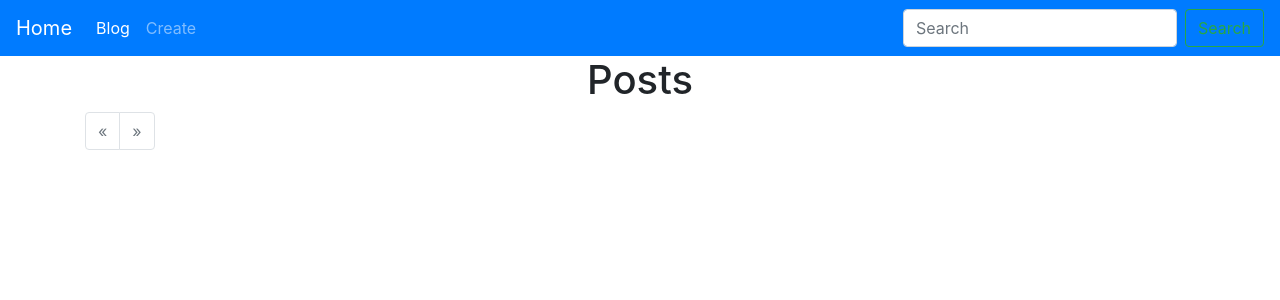
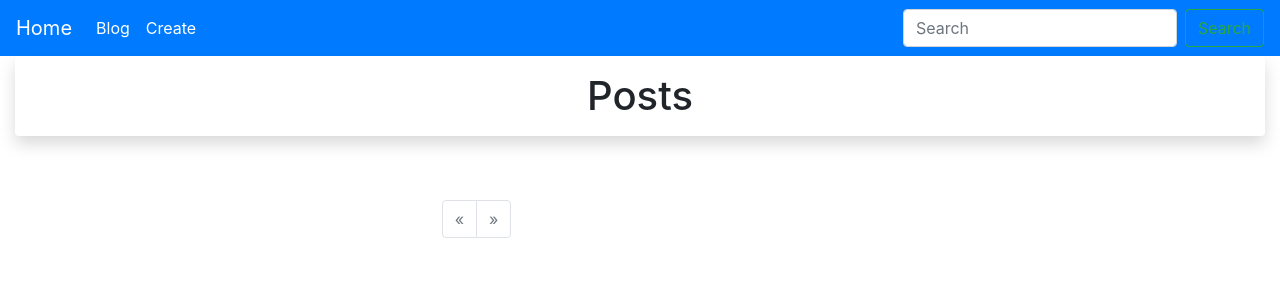
Before and after one commit to porosya80/blog, a Flask app: page /blog/ in a window 1280 px wide. Shown: the top 300 px of the page. Run offline with Flask 2, Linux system fonts and the light colour scheme; data that the repository does not hold is empty; some libraries are stand-ins or nearby versions.

Commit message:
bootstrap fix

```diff
--- a/posts/templates/posts/index.html
+++ b/posts/templates/posts/index.html
@@ -1,22 +1,24 @@
-{% extends 'base.html' %}
+{% extends 'base.html' %} {% block title %} Posts {% endblock %} {% block content_title %} Posts {% endblock %} {% block
+content %}
 
-{% block title %}
-    Posts
-{% endblock %}
 
-{% block content_title %}
-    Posts
-{% endblock %}
 
-{% block content %}
+<div class="list-group">
+
 
     {% for post in pages.items %}
 
     <p>
-           <a href="{{ url_for('posts.post_detail',slug = post.slug) }}">{{ post.title }}</a>
+        <a href="{{ url_for('posts.post_detail',slug = post.slug) }}" class="list-group-item list-group-item-action">{{ post.title }}</a>
     </p>
 
     {% endfor %}
+</div>
+
+
+
+
+
 
 
 <nav>
@@ -32,11 +34,13 @@
                 <span class="sr-only">Previous</span>
             </a>
         </li>
-            {% for page in pages.iter_pages()  %}
+        {% for page in pages.iter_pages() %}
 
         <li class="page-item
     {% if page == pages.page %} active {% endif %}
-                    "><a class="page-link" href="./?page={{ page }}">{{ page }}</a></li>
+    ">
+            <a class="page-link" href="./?page={{ page }}">{{ page }}</a>
+        </li>
 
         {% endfor %}
 
@@ -60,4 +64,6 @@
 </nav>
 
 
+
+
 {% endblock %}
--- a/templates/base.html
+++ b/templates/base.html
@@ -1,33 +1,38 @@
 <!doctype html>
 <html lang="en">
+
 <head>
     <!-- Required meta tags -->
     <meta charset="utf-8">
     <meta name="viewport" content="width=device-width, initial-scale=1, shrink-to-fit=no">
 
     <!-- Bootstrap CSS -->
-    <link rel="stylesheet" href="https://stackpath.bootstrapcdn.com/bootstrap/4.1.1/css/bootstrap.min.css" integrity="sha384-WskhaSGFgHYWDcbwN70/dfYBj47jz9qbsMId/iRN3ewGhXQFZCSftd1LZCfmhktB" crossorigin="anonymous">
+    <link rel="stylesheet" href="https://stackpath.bootstrapcdn.com/bootstrap/4.1.1/css/bootstrap.min.css" integrity="sha384-WskhaSGFgHYWDcbwN70/dfYBj47jz9qbsMId/iRN3ewGhXQFZCSftd1LZCfmhktB"
+        crossorigin="anonymous">
 
     <title>
-        {% block title %}
-
-        {% endblock %} | Flask app
+        {% block title %} {% endblock %} | Flask app
 
     </title>
 </head>
+
 <body>
+    <div class="container-fluid no-gutters p-0">
         <nav class="navbar navbar-expand-lg navbar-dark bg-primary">
             <a class="navbar-brand" href="{{ url_for('index') }}">Home</a>
-          <button class="navbar-toggler" type="button" data-toggle="collapse" data-target="#navbarSupportedContent" aria-controls="navbarSupportedContent" aria-expanded="false" aria-label="Toggle navigation">
+            <button class="navbar-toggler" type="button" data-toggle="collapse" data-target="#navbarSupportedContent" aria-controls="navbarSupportedContent"
+                aria-expanded="false" aria-label="Toggle navigation">
                 <span class="navbar-toggler-icon"></span>
             </button>
 
             <div class="collapse navbar-collapse" id="navbarSupportedContent">
                 <ul class="navbar-nav mr-auto">
                     <li class="nav-item active">
-                      <a class="nav-link" href="{{ url_for('posts.index') }}">Blog <span class="sr-only">(current)</span></a>
+                        <a class="nav-link" href="{{ url_for('posts.index') }}">Blog
+                            <span class="sr-only">(current)</span>
+                        </a>
                     </li>
-                  <li class="nav-item">
+                    <li class="nav-item active">
                         <a class="nav-link" href="{{ url_for('posts.create_post')}}">Create</a>
                     </li>
 
@@ -38,6 +43,7 @@
                 </form>
             </div>
         </nav>
+    </div>
 
 
 
@@ -45,28 +51,34 @@
 
 
     <div class="container-fluid">
-          <div class="container">
-              <div class="row text-center justify-content-center">
-                  <div class="col">
-
-                      <h1>
-                          {% block content_title %}
-
-                          {% endblock %}
+        <div class="row justify-content-md-center">
+            <div class="col text-center">
+                <h1 class="shadow p-3 mb-5 bg-white rounded">
+                    {% block content_title %} {% endblock %}
                 </h1>
-                      {% block content %}
-
-                      {% endblock %}
             </div>
+        </div>
+    </div>
+    <div class="container-fluid">
+        <div class="row justify-content-md-center">
+            <div class="col-4 text-center">
+                <p>
+                    {% block content %} {% endblock %}
+                </p>
             </div>
         </div>
     </div>
 
 
+
     <!-- Optional JavaScript -->
     <!-- jQuery first, then Popper.js, then Bootstrap JS -->
-    <script src="https://code.jquery.com/jquery-3.3.1.slim.min.js" integrity="sha384-q8i/X+965DzO0rT7abK41JStQIAqVgRVzpbzo5smXKp4YfRvH+8abtTE1Pi6jizo" crossorigin="anonymous"></script>
-    <script src="https://cdnjs.cloudflare.com/ajax/libs/popper.js/1.14.3/umd/popper.min.js" integrity="sha384-ZMP7rVo3mIykV+2+9J3UJ46jBk0WLaUAdn689aCwoqbBJiSnjAK/l8WvCWPIPm49" crossorigin="anonymous"></script>
-    <script src="https://stackpath.bootstrapcdn.com/bootstrap/4.1.1/js/bootstrap.min.js" integrity="sha384-smHYKdLADwkXOn1EmN1qk/HfnUcbVRZyYmZ4qpPea6sjB/pTJ0euyQp0Mk8ck+5T" crossorigin="anonymous"></script>
+    <script src="https://code.jquery.com/jquery-3.3.1.slim.min.js" integrity="sha384-q8i/X+965DzO0rT7abK41JStQIAqVgRVzpbzo5smXKp4YfRvH+8abtTE1Pi6jizo"
+        crossorigin="anonymous"></script>
+    <script src="https://cdnjs.cloudflare.com/ajax/libs/popper.js/1.14.3/umd/popper.min.js" integrity="sha384-ZMP7rVo3mIykV+2+9J3UJ46jBk0WLaUAdn689aCwoqbBJiSnjAK/l8WvCWPIPm49"
+        crossorigin="anonymous"></script>
+    <script src="https://stackpath.bootstrapcdn.com/bootstrap/4.1.1/js/bootstrap.min.js" integrity="sha384-smHYKdLADwkXOn1EmN1qk/HfnUcbVRZyYmZ4qpPea6sjB/pTJ0euyQp0Mk8ck+5T"
+        crossorigin="anonymous"></script>
 </body>
+
 </html>
```
Also changed, not shown: posts/templates/posts/create_post.html (+4 -24 lines), posts/templates/posts/edit_post.html (+4 -21 lines), posts/templates/posts/post_detail.html (+2 -14 lines), posts/templates/posts/tag_detail.html (+6 -26 lines), templates/index.html (+2 -19 lines), 1 other file. Lines whose indentation alone changed are shown as unchanged.
